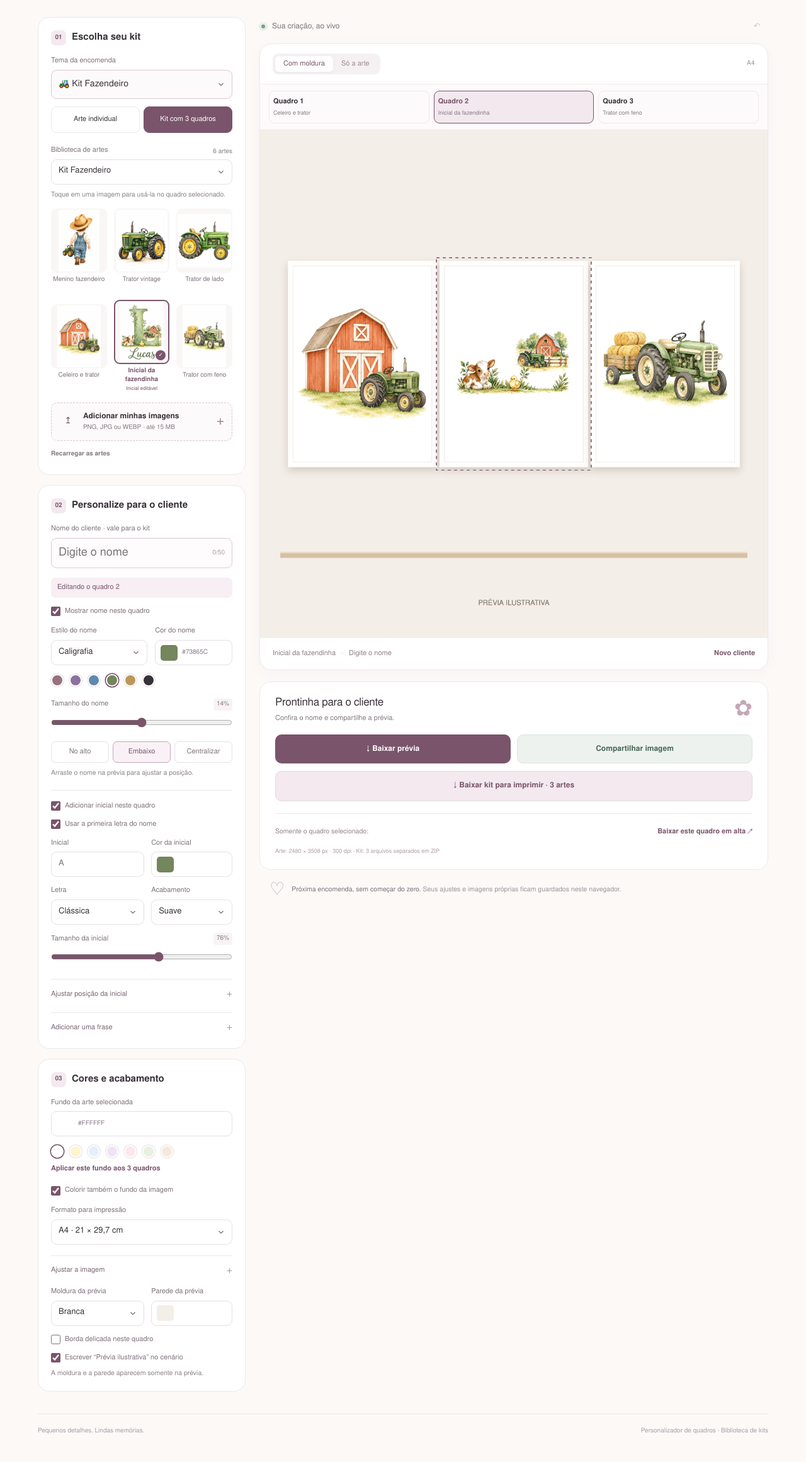
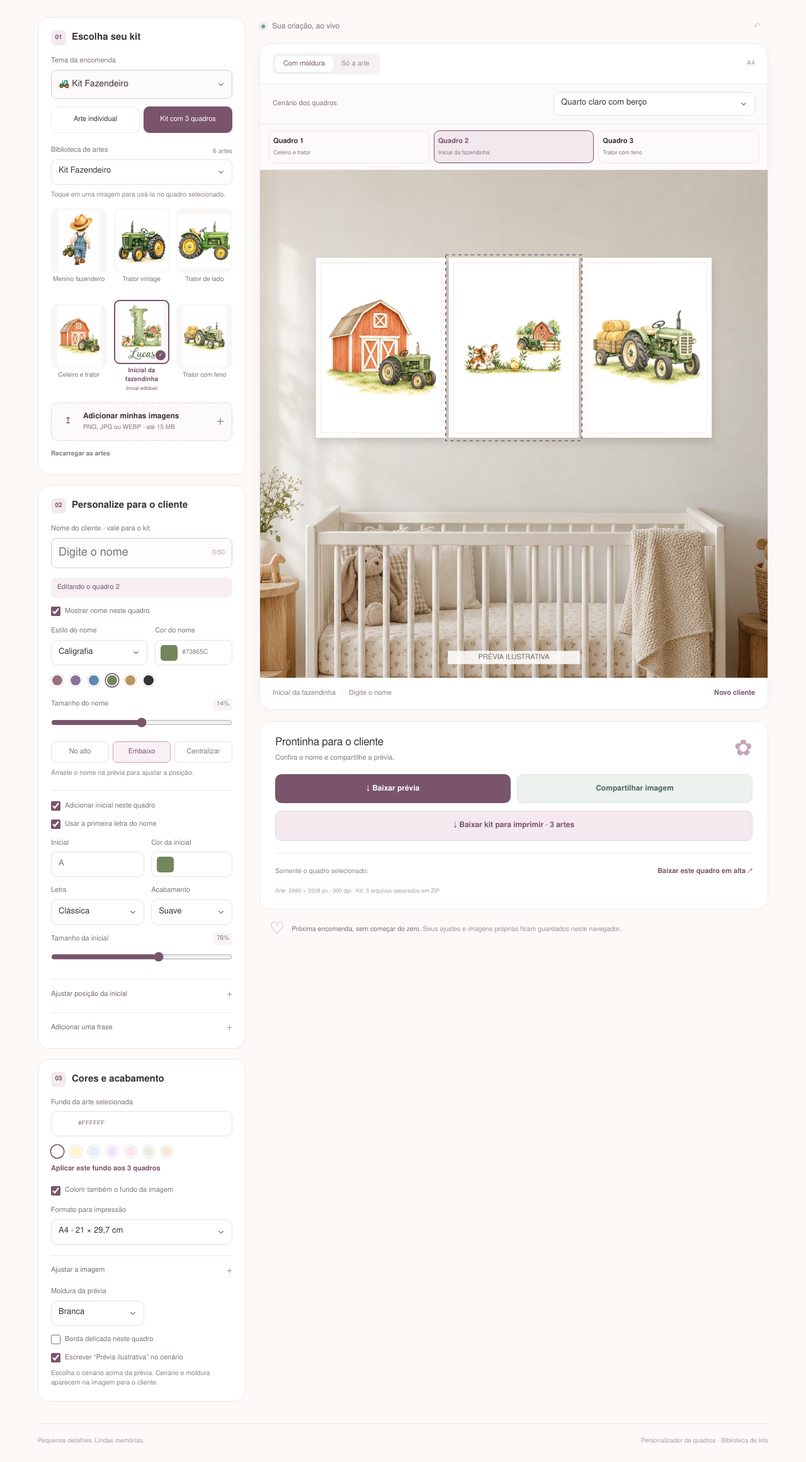
Before and after one commit to encantoemresina7-cpu/calculadora-aurora, a website: page personalizador-quadros/index.html in a window 1280 px wide. Shown: the part 224-2545 px from the top of the page at 63% size. Drawn offline with Linux system fonts and the light colour scheme.

Commit message:
Adiciona cenários de quarto infantil às prévias dos quadros

```diff
--- a/personalizador-quadros/app.js
+++ b/personalizador-quadros/app.js
@@ -1,14 +1,15 @@
-import { DEFAULT_STATE, clamp, getDimensions, renderArt, renderScene, renderFlatPreview, renderKit } from './render.mjs?v=20261014-artes';
-import { setPngDpi, zipFiles } from './export.mjs?v=20261014-artes';
-import { KITS, BUILTINS, initialFromName } from './catalog.mjs?v=20261014-artes';
-import { prepareImage } from './images.mjs?v=20261014-artes';
+import { DEFAULT_STATE, clamp, getDimensions, renderArt, renderScene, renderFlatPreview, renderKit } from './render.mjs?v=20261014-cenarios';
+import { setPngDpi, zipFiles } from './export.mjs?v=20261014-cenarios';
+import { KITS, BUILTINS, initialFromName } from './catalog.mjs?v=20261014-cenarios';
+import { prepareImage } from './images.mjs?v=20261014-cenarios';
+import { SCENES, sceneById } from './scenes.mjs?v=20261014-cenarios';
 
 const $=id=>document.getElementById(id);
 const KEY='atelie-quadros-v2',LEGACY='atelie-quadros-v1';
 const COLORS=['#987180','#8d719d','#5f89ae','#73865c','#bc975d','#373139'];
 const BACKGROUNDS=['#ffffff','#fff4cb','#e5effa','#eee4f8','#fde7ec','#e8f0df','#f5ead8'];
 const canvas=$('previewCanvas'),ctx=canvas.getContext('2d');
-let arts=[...BUILTINS],state,db=null,history=[],images=[],imageCache=new Map(),layouts=[],nameBoxes=[];
+let arts=[...BUILTINS],state,db=null,history=[],images=[],sceneImage=null,imageCache=new Map(),layouts=[],nameBoxes=[];
 let revision=0,ready=false,exporting=false,paintRequest=0,saveTimer=0,toastTimer=0,drag=null;
 const clone=x=>JSON.parse(JSON.stringify(x));
 const current=()=>state.frames[state.selected];
@@ -24,7 +25,7 @@ function design(id,kit){
 function fresh(){
   const kit=KITS[0];
   return {version:2,kitId:kit.id,composition:'kit',selected:1,name:'',initialOverride:'',autoInitial:true,
-    frame:'white',wallColor:'#f4eee8',proof:true,mode:'scene',format:'a4',
+    frame:'white',wallColor:'#f4eee8',sceneId:'claro',proof:true,mode:'scene',format:'a4',
     frames:kit.defaults.map(id=>design(id,kit)),drafts:{}};
 }
 function toast(text){clearTimeout(toastTimer);$('toast').textContent=text;$('toast').hidden=false;toastTimer=setTimeout(()=>$('toast').hidden=true,6000);}
@@ -63,7 +64,7 @@ function sync(){
   const d=current();
   $('undoBtn').disabled=history.length===0;
   const fields={nameInput:state.name,initialInput:state.autoInitial?initialFromName(state.name):state.initialOverride,
-    kitSelect:state.kitId,fontSelect:d.font,colorInput:d.color,sizeRange:d.size,formatSelect:state.format,
+    kitSelect:state.kitId,sceneSelect:state.sceneId,fontSelect:d.font,colorInput:d.color,sizeRange:d.size,formatSelect:state.format,
     imageScale:d.imageScale,imageY:d.imageY,frameSelect:state.frame,backgroundInput:d.background,
     wallInput:state.wallColor,subtitleInput:d.subtitle,initialColor:d.initialColor,initialSize:d.initialSize,
     initialFont:d.initialFont,initialPattern:d.initialPattern,initialX:Math.round(d.initialX*100),initialY:Math.round(d.initialY*100)};
@@ -71,6 +72,7 @@ function sync(){
   $('autoInitial').checked=state.autoInitial;$('initialInput').disabled=state.autoInitial;
   for(const[id,key]of Object.entries({showName:'showName',showInitial:'showInitial',removePaperCheck:'removePaper',borderCheck:'border'}))$(id).checked=!!d[key];
   $('proofCheck').checked=state.proof;
+  $('sceneControls').hidden=state.mode!=='scene';$('wallField').hidden=state.sceneId!=='wall';
   $('initialOptions').hidden=!d.showInitial;$('nameCount').textContent=state.name.length+'/50';
   $('sizeOutput').value=d.size+'%';$('imageScaleOutput').value=d.imageScale+'%';
   $('imageYOutput').value=d.imageY===0?'Centro':d.imageY+'%';$('initialSizeOutput').value=d.initialSize+'%';
@@ -105,8 +107,8 @@ function createArt(i,width){
 function paint(){
   if(!ready)return;
   const rendered=state.frames.map((_,i)=>createArt(i,720));nameBoxes=rendered.map(r=>r.bounds);
-  if(state.composition==='kit')layouts=renderKit(ctx,canvas.width,canvas.height,state,rendered.map(r=>r.canvas),state.mode==='art');
-  else{const r=rendered[state.selected].canvas;layouts=[];layouts[state.selected]=state.mode==='scene'?renderScene(ctx,canvas.width,canvas.height,state,r):renderFlatPreview(ctx,canvas.width,canvas.height,r);}
+  if(state.composition==='kit')layouts=renderKit(ctx,canvas.width,canvas.height,state,rendered.map(r=>r.canvas),state.mode==='art',sceneImage);
+  else{const r=rendered[state.selected].canvas;layouts=[];layouts[state.selected]=state.mode==='scene'?renderScene(ctx,canvas.width,canvas.height,state,r,sceneImage):renderFlatPreview(ctx,canvas.width,canvas.height,r);}
   if(state.composition==='kit'){
     const l=layouts[state.selected];ctx.save();ctx.strokeStyle='#7a546b';ctx.setLineDash([7,8]);ctx.lineWidth=2;ctx.strokeRect(l.x-l.border-7,l.y-l.border-7,l.width+l.border*2+14,l.height+l.border*2+14);ctx.restore();
   }
@@ -116,14 +118,17 @@ function decode(url){return new Promise((resolve,reject)=>{const im=new Image();
 async function refreshImages(){
   ready=false;buttonsEnabled();$('canvasLoading').hidden=false;const ticket=++revision;
   try{
-    const loaded=await Promise.all(state.frames.map(async f=>{
+    const background=sceneById(state.sceneId);
+    const sceneKey='scene:'+background.id;
+    if(background.url&&!imageCache.has(sceneKey))imageCache.set(sceneKey,decode(background.url).catch(e=>{imageCache.delete(sceneKey);throw e;}));
+    const [loaded,room]=await Promise.all([Promise.all(state.frames.map(async f=>{
       const a=artById(f.artId);if(!a)throw new Error('Arte não encontrada');
       const key=a.id+':'+f.removePaper;
       if(!imageCache.has(key))imageCache.set(key,decode(a.url).then(im=>prepareImage(im,f.removePaper,a)));
       try{return await imageCache.get(key);}catch(e){imageCache.delete(key);throw e;}
-    }));
-    if(ticket!==revision)return;images=loaded;ready=true;sync();paint();save();
-  }catch{if(ticket!==revision)return;$('canvasLoading').hidden=true;toast('Uma arte não carregou. Escolha outra imagem ou toque em tentar novamente.');}
+    })),background.url?imageCache.get(sceneKey):null]);
+    if(ticket!==revision)return;images=loaded;sceneImage=room;ready=true;sync();paint();save();
+  }catch{if(ticket!==revision)return;$('canvasLoading').hidden=true;toast('Uma imagem não carregou. Escolha outra arte ou cenário, ou toque em recarregar as artes.');}
   buttonsEnabled();
 }
 function selectArt(id){
@@ -179,8 +184,8 @@ async function exportImage(kind,share=false){
     else{
       const c=document.createElement('canvas');c.width=1600;c.height=1600;
       const list=state.frames.map((_,i)=>createArt(i,1000).canvas);
-      if(state.composition==='kit')renderKit(c.getContext('2d'),1600,1600,state,list);
-      else renderScene(c.getContext('2d'),1600,1600,state,list[state.selected]);
+      if(state.composition==='kit')renderKit(c.getContext('2d'),1600,1600,state,list,false,sceneImage);
+      else renderScene(c.getContext('2d'),1600,1600,state,list[state.selected],sceneImage);
       blob=await canvasBlob(c,'image/jpeg',.95);filename='previa-'+safeName(state.name)+'.jpg';
     }
     if(rev!==revision)throw new Error('A arte mudou');
@@ -212,6 +217,7 @@ canvas.addEventListener('pointermove',e=>{
 for(const event of ['pointerup','pointercancel'])canvas.addEventListener(event,e=>{if(!drag||drag.id!==e.pointerId)return;drag=null;canvas.classList.remove('is-dragging');save();});
 canvas.addEventListener('keydown',e=>{const v={ArrowLeft:[-1,0],ArrowRight:[1,0],ArrowUp:[0,-1],ArrowDown:[0,1]}[e.key];if(v){e.preventDefault();changeDesign({nameX:clamp(current().nameX+v[0]*.01,.02,.98),nameY:clamp(current().nameY+v[1]*.01,.03,.97)});}});
 $('kitSelect').addEventListener('change',e=>switchKit(e.target.value));
+$('sceneSelect').addEventListener('change',e=>{changeGlobal({sceneId:e.target.value});refreshImages();});
 $('artFilter').addEventListener('change',renderGallery);
 $('compositionSingle').addEventListener('click',()=>changeGlobal({composition:'single'}));
 $('compositionKit').addEventListener('click',()=>changeGlobal({composition:'kit'}));
@@ -265,6 +271,7 @@ function sanitize(saved){
   if(typeof saved.autoInitial==='boolean')base.autoInitial=saved.autoInitial;
   if(['kit','single'].includes(saved.composition))base.composition=saved.composition;
   if(['scene','art'].includes(saved.mode))base.mode=saved.mode;
+  if(SCENES.some(scene=>scene.id===saved.sceneId))base.sceneId=saved.sceneId;
   if(['a4','24x33','square','original'].includes(saved.format))base.format=saved.format;
   if(['white','wood','pink','black','none'].includes(saved.frame))base.frame=saved.frame;
   if(validColor(saved.wallColor))base.wallColor=saved.wallColor;
@@ -289,6 +296,7 @@ function sanitize(saved){
 }
 async function init(){
   state=fresh();
+  for(const scene of SCENES)$('sceneSelect').add(new Option(scene.title,scene.id));
   for(const kit of KITS){const o=new Option(kit.icon+' '+kit.title,kit.id);$('kitSelect').add(o);$('artFilter').add(new Option(kit.title,kit.id));}
   $('artFilter').add(new Option('Minhas imagens','custom'));
   try{db=await openDB();const saved=await dbOperation('readonly',s=>s.getAll());arts.push(...saved.filter(a=>a.blob instanceof Blob).map(a=>({...a,url:URL.createObjectURL(a.blob),custom:true,kit:'custom',hasName:true,removePaper:false})));}catch{db=null;}
--- a/personalizador-quadros/index.html
+++ b/personalizador-quadros/index.html
@@ -7,8 +7,8 @@
   <meta name="description" content="Personalize quadros infantis por kit: escolha as artes, troque o fundo e adicione o nome e a inicial do cliente.">
   <title>Seu Ateliê · Kits personalizados</title>
   <link rel="icon" type="image/svg+xml" href="assets/favicon.svg">
-  <link rel="stylesheet" href="styles.css?v=20261014-artes">
-  <script type="module" src="app.js?v=20261014-artes"></script>
+  <link rel="stylesheet" href="styles.css?v=20261014-cenarios">
+  <script type="module" src="app.js?v=20261014-cenarios"></script>
 </head>
 <body>
   <header class="site-header">
@@ -76,16 +76,17 @@
             <div class="range-header"><label for="imageScale">Tamanho da imagem</label><output id="imageScaleOutput"></output></div><input type="range" id="imageScale" min="35" max="140">
             <div class="range-header"><label for="imageY">Posição da imagem</label><output id="imageYOutput"></output></div><input type="range" id="imageY" min="-25" max="25">
           </details>
-          <div class="two-fields"><div><label for="frameSelect" class="field-label">Moldura da prévia</label><select id="frameSelect"><option value="white">Branca</option><option value="wood">Madeira clara</option><option value="pink">Rosa</option><option value="black">Preta</option><option value="none">Sem moldura</option></select></div><div><label for="wallInput" class="field-label">Parede da prévia</label><div class="color-picker"><input id="wallInput" type="color" aria-label="Cor da parede da prévia"></div></div></div>
+          <div class="two-fields"><div><label for="frameSelect" class="field-label">Moldura da prévia</label><select id="frameSelect"><option value="white">Branca</option><option value="wood">Madeira clara</option><option value="pink">Rosa</option><option value="black">Preta</option><option value="none">Sem moldura</option></select></div><div id="wallField"><label for="wallInput" class="field-label">Parede da prévia</label><div class="color-picker"><input id="wallInput" type="color" aria-label="Cor da parede da prévia"></div></div></div>
           <label class="checkbox"><input id="borderCheck" type="checkbox"><span>Borda delicada neste quadro</span></label>
           <label class="checkbox"><input id="proofCheck" type="checkbox" checked><span>Escrever “Prévia ilustrativa” no cenário</span></label>
-          <p class="hint">A moldura e a parede aparecem somente na prévia.</p>
+          <p class="hint">Escolha o cenário acima da prévia. Cenário e moldura aparecem na imagem para o cliente.</p>
         </section>
       </aside>
       <section class="preview-section" aria-label="Prévia e exportação">
         <div class="preview-heading"><div><span class="live-dot"></span><strong>Sua criação, ao vivo</strong></div><button id="undoBtn" class="icon-button" aria-label="Desfazer última alteração" title="Desfazer" disabled>↶</button></div>
         <div class="preview-card">
           <div class="preview-toolbar"><div class="segmented" role="group" aria-label="Tipo de prévia"><button type="button" id="sceneMode" class="active" aria-pressed="true">Com moldura</button><button type="button" id="artMode" aria-pressed="false">Só a arte</button></div><span class="format-badge" id="formatBadge">A4</span></div>
+          <div class="scene-controls" id="sceneControls"><label for="sceneSelect">Cenário dos quadros</label><select id="sceneSelect" aria-label="Cenário dos quadros"></select></div>
           <div class="slot-controls" id="slotControls" role="group" aria-label="Escolha o quadro para editar"><button type="button" class="slot-button" id="slot0"><strong>Quadro 1</strong><small></small></button><button type="button" class="slot-button" id="slot1"><strong>Quadro 2</strong><small></small></button><button type="button" class="slot-button" id="slot2"><strong>Quadro 3</strong><small></small></button></div>
           <div class="canvas-wrap"><canvas id="previewCanvas" width="1200" height="1200" tabindex="0" aria-label="Prévia dos quadros. Toque em um quadro para editar. Arraste o nome ou use as setas do teclado para ajustar."></canvas><div class="canvas-loading" id="canvasLoading"><span></span> Preparando suas artes…</div></div>
           <div class="preview-footer"><span><span id="currentArtLabel"></span><span class="divider-dot">·</span><span id="currentNameLabel"></span></span><button id="resetBtn" class="text-button">Novo cliente</button></div>
@@ -104,6 +105,6 @@
     <footer class="page-footer"><span>Pequenos detalhes. Lindas memórias.</span><span>Personalizador de quadros · Biblioteca de kits</span></footer>
   </main>
   <div id="toast" class="toast" role="status" aria-live="polite" hidden></div>
-  <dialog id="helpDialog" aria-labelledby="helpTitle"><button id="closeHelp" class="dialog-close" aria-label="Fechar ajuda">×</button><p class="eyebrow">SEU ATELIÊ, DO SEU JEITO</p><h2 id="helpTitle">Uma encomenda em poucos passos</h2><ol><li><strong>Escolha o kit.</strong> Use o tema pronto ou monte um kit trocando as imagens de cada quadro.</li><li><strong>Digite o nome.</strong> A inicial acompanha a primeira letra do nome. Você também pode escolher outra inicial.</li><li><strong>Edite cada quadro.</strong> Toque em Quadro 1, 2 ou 3. Escolha se quer nome e inicial, altere cores e ajuste as posições.</li><li><strong>Prepare a entrega.</strong> Baixe ou compartilhe a prévia para aprovação. Para imprimir, baixe o kit em ZIP ou cada quadro separadamente.</li></ol><p class="help-note">No formato A4, cada arte tem 2480 × 3508 pixels e metadados de 300 dpi. Imprima em escala de 100%. A nitidez depende da resolução original. Para adicionar imagens próprias, prefira arquivos sem nomes impressos. As imagens próprias ficam neste navegador e não passam automaticamente para outro aparelho.</p><button id="startBtn" class="button button-primary">Vamos personalizar</button></dialog>
+  <dialog id="helpDialog" aria-labelledby="helpTitle"><button id="closeHelp" class="dialog-close" aria-label="Fechar ajuda">×</button><p class="eyebrow">SEU ATELIÊ, DO SEU JEITO</p><h2 id="helpTitle">Uma encomenda em poucos passos</h2><ol><li><strong>Escolha o kit.</strong> Use o tema pronto ou monte um kit trocando as imagens de cada quadro.</li><li><strong>Digite o nome.</strong> A inicial acompanha a primeira letra do nome. Você também pode escolher outra inicial.</li><li><strong>Edite cada quadro.</strong> Toque em Quadro 1, 2 ou 3. Escolha se quer nome e inicial, altere cores e ajuste as posições.</li><li><strong>Escolha o cenário.</strong> Acima da prévia, escolha o quarto claro, azul, rosa ou a parede lisa.</li><li><strong>Prepare a entrega.</strong> Baixe ou compartilhe a prévia para aprovação. Para imprimir, baixe o kit em ZIP ou cada quadro separadamente.</li></ol><p class="help-note">No formato A4, cada arte tem 2480 × 3508 pixels e metadados de 300 dpi. Imprima em escala de 100%. A nitidez depende da resolução original. Para adicionar imagens próprias, prefira arquivos sem nomes impressos. As imagens próprias ficam neste navegador e não passam automaticamente para outro aparelho.</p><button id="startBtn" class="button button-primary">Vamos personalizar</button></dialog>
 </body>
 </html>
--- a/personalizador-quadros/render.mjs
+++ b/personalizador-quadros/render.mjs
@@ -1,4 +1,5 @@
 import { renderInitial } from './initial.mjs?v=20261014-kits';
+import { roomPictureArea } from './scenes.mjs?v=20261014-cenarios';
 export const FORMATS = {
   a4: { label: 'A4', width: 2480, height: 3508 },
   '24x33': { label: '24 × 33 cm', width: 2835, height: 3898 },
@@ -105,8 +106,13 @@ export function renderArt(ctx, w, h, state, image) {
   return nameBox;
 }
 
-export function getSceneLayout(w, h, artRatio, frame) {
-  const border = frame === 'none' ? 0 : w * 0.019;
+export function getSceneLayout(w, h, artRatio, frame, room=false) {
+  const border = frame === 'none' ? 0 : w * (room ? 0.012 : 0.019);
+  if(room){
+    const area=roomPictureArea(w,h);
+    const height=Math.min(area.height,area.width/artRatio),width=height*artRatio;
+    return {x:area.x+(area.width-width)/2,y:area.y+(area.height-height)/2,width,height,border};
+  }
   let innerW = w * (artRatio > 1.1 ? 0.65 : artRatio > 0.95 ? 0.52 : 0.44);
   let innerH = innerW / artRatio;
   if (innerH > h * 0.65) { innerH = h * 0.65; innerW = innerH * artRatio; }
@@ -114,8 +120,13 @@ export function getSceneLayout(w, h, artRatio, frame) {
   return { x, y, width: innerW, height: innerH, border };
 }
 
-export function renderScene(ctx, w, h, state, artCanvas) {
-  ctx.save();ctx.clearRect(0,0,w,h);
+function sceneBackground(ctx,w,h,state,backgroundImage){
+  if(backgroundImage){
+    const iw=backgroundImage.naturalWidth||backgroundImage.width,ih=backgroundImage.naturalHeight||backgroundImage.height;
+    const scale=Math.max(w/iw,h/ih);
+    ctx.drawImage(backgroundImage,(w-iw*scale)/2,(h-ih*scale)/2,iw*scale,ih*scale);
+    return;
+  }
   const wall = ctx.createLinearGradient(0, 0, w, h);
   wall.addColorStop(0, state.wallColor||'#f9f6f1');wall.addColorStop(1, state.wallColor||'#ece7df');
   ctx.fillStyle = wall;ctx.fillRect(0,0,w,h);
@@ -128,8 +139,19 @@ export function renderScene(ctx, w, h, state, artCanvas) {
   shelf.addColorStop(0,'#e2d3c0');shelf.addColorStop(1,'#cbb8a0');
   ctx.fillStyle = shelf;ctx.fillRect(w*.08,shelfY,w*.84,h*.012);
   ctx.fillStyle='#f3ede4';ctx.fillRect(w*.08,shelfY,w*.84,h*.003);
+}
 
-  const layout = getSceneLayout(w,h,artCanvas.width/artCanvas.height,state.frame);
+function sceneProof(ctx,w,h,room){
+  ctx.save();ctx.font=`${w*.014}px "Moderna"`;ctx.textAlign='center';ctx.textBaseline='middle';
+  if(room){ctx.fillStyle='#ffffffdc';ctx.fillRect(w*.37,h*.947,w*.26,h*.026);}
+  ctx.fillStyle='#76695c';ctx.fillText('PRÉVIA ILUSTRATIVA',w/2,h*(room ? .96 : .934));ctx.restore();
+}
+
+export function renderScene(ctx, w, h, state, artCanvas, backgroundImage=null) {
+  ctx.save();ctx.clearRect(0,0,w,h);
+  sceneBackground(ctx,w,h,state,backgroundImage);
+
+  const layout = getSceneLayout(w,h,artCanvas.width/artCanvas.height,state.frame,!!backgroundImage);
   const {x,y,width:aw,height:ah,border:b} = layout;
   ctx.save();ctx.shadowColor='#52423438';ctx.shadowBlur=w*.038;ctx.shadowOffsetX=w*.009;ctx.shadowOffsetY=h*.017;
   ctx.fillStyle=state.frame==='none'?'#fff':({white:'#fffefd',wood:'#ccae8b',pink:'#d9b5c3',black:'#373332'}[state.frame] || '#fffefd');
@@ -144,7 +166,7 @@ export function renderScene(ctx, w, h, state, artCanvas) {
   }
   ctx.drawImage(artCanvas,x,y,aw,ah);
   ctx.strokeStyle='#74615525';ctx.lineWidth=w*.002;ctx.strokeRect(x,y,aw,ah);
-  if(state.proof){ctx.font=`${w*.016}px "Moderna"`;ctx.textAlign='center';ctx.textBaseline='middle';ctx.fillStyle='#9c8c81';ctx.fillText('PRÉVIA ILUSTRATIVA',w/2,h*.934);}
+  if(state.proof)sceneProof(ctx,w,h,!!backgroundImage);
   ctx.restore();
   return layout;
 }
@@ -159,13 +181,16 @@ export function renderFlatPreview(ctx, w, h, artCanvas) {
 }
 
 // The same composition is used by the screen, downloads and sharing.
-export function renderKit(ctx,w,h,state,canvases,flat=false){
+export function renderKit(ctx,w,h,state,canvases,flat=false,backgroundImage=null){
   ctx.save();ctx.clearRect(0,0,w,h);
-  ctx.fillStyle=flat?'#f3eeeb':(state.wallColor||'#f2eee8');ctx.fillRect(0,0,w,h);
-  const gap=w*.025,limit=w*.87,ratios=canvases.map(c=>c.width/c.height);
-  const ah=Math.min(h*.59,(limit-gap*2)/ratios.reduce((a,b)=>a+b,0));
+  const room=!flat&&!!backgroundImage;
+  if(flat){ctx.fillStyle='#f3eeeb';ctx.fillRect(0,0,w,h);}
+  else sceneBackground(ctx,w,h,state,backgroundImage);
+  const area=room?roomPictureArea(w,h):null;
+  const gap=w*.025,limit=room?area.width:w*.87,ratios=canvases.map(c=>c.width/c.height);
+  const ah=Math.min(room?area.height:h*.59,(limit-gap*2)/ratios.reduce((a,b)=>a+b,0));
   const total=ah*ratios.reduce((a,b)=>a+b,0)+gap*2;
-  let x=(w-total)/2;const y=(h-ah)/2-h*.04,layouts=[];
+  let x=(w-total)/2;const y=room?area.y+(area.height-ah)/2:(h-ah)/2-h*.04,layouts=[];
   for(let i=0;i<canvases.length;i++){
     const aw=ah*ratios[i],b=flat||state.frame==='none'?0:w*.010;
     const colors={white:'#fffefd',wood:'#cdb18b',pink:'#d9b5c3',black:'#373332'};
@@ -176,9 +201,7 @@ export function renderKit(ctx,w,h,state,canvases,flat=false){
     layouts.push({x,y,width:aw,height:ah,border:b});x+=aw+gap;
   }
   if(!flat){
-    ctx.fillStyle='#d5c0a3';ctx.fillRect(w*.04,h*.83,w*.92,h*.012);
-    ctx.fillStyle='#e9dbc9';ctx.fillRect(w*.04,h*.83,w*.92,h*.003);
-    if(state.proof){ctx.fillStyle='#76695c';ctx.textAlign='center';ctx.font=w*.014+'px Moderna';ctx.fillText('PRÉVIA ILUSTRATIVA',w/2,h*.935);}
+    if(state.proof)sceneProof(ctx,w,h,room);
   }
   ctx.restore();return layouts;
 }
--- /dev/null
+++ b/personalizador-quadros/scenes.mjs
@@ -0,0 +1,13 @@
+export const SCENES = [
+  {id:'claro',title:'Quarto claro com berço',url:'assets/scenes/quarto-claro.webp'},
+  {id:'azul',title:'Quarto azul',url:'assets/scenes/quarto-azul.webp'},
+  {id:'rosa',title:'Quarto rosa',url:'assets/scenes/quarto-rosa.webp'},
+  {id:'wall',title:'Parede lisa · escolher a cor'},
+];
+
+export const sceneById = id => SCENES.find(scene=>scene.id===id)||SCENES[0];
+
+// All room photos leave this wall area free of furniture.
+export function roomPictureArea(w,h) {
+  return {x:w*.12,y:h*.12,width:w*.76,height:h*.46};
+}
--- a/personalizador-quadros/styles.css
+++ b/personalizador-quadros/styles.css
@@ -179,9 +179,14 @@ dialog>.button{width:100%;font-size:13px}
 .button-kit{width:100%;background:#f3e9ef;color:var(--accent);border:1px solid #e7d6e1;margin-top:12px;font-size:12px}
 .reload-button{margin-top:10px;display:block;font-size:10px;color:var(--muted)}
 .mobile-shortcuts{display:none}
+.scene-controls{display:flex;align-items:center;gap:16px;padding:12px 20px;background:#fcfafb;border-bottom:1px solid var(--line)}
+.scene-controls label{font-size:11px;color:var(--muted);white-space:nowrap}
+.scene-controls select{max-width:320px;margin-left:auto;height:38px}
 .preview-footer>span{overflow:hidden;min-width:0}
 #currentArtLabel{overflow:hidden;text-overflow:ellipsis;white-space:nowrap;max-width:190px}
 @media(max-width:730px){
+  .scene-controls{padding:11px 14px;gap:8px;align-items:stretch;flex-direction:column}
+  .scene-controls select{max-width:none;height:42px}
   .mobile-shortcuts{display:flex;padding:0 16px 14px;justify-content:space-between;gap:12px}
   .preview-footer #resetBtn{display:block}.preview-footer #currentNameLabel{max-width:90px}
   .slot-controls{padding:9px}.slot-button small{font-size:8px}.slot-button strong{font-size:10px}
```
Also changed, not shown: personalizador-quadros/assets/scenes/sources.json (added, +8 -0 lines), personalizador-quadros/check.mjs (+4 -3 lines), personalizador-quadros/test.mjs (+11 -0 lines), personalizador-quadros/README.md, personalizador-quadros/assets/scenes/quarto-azul.webp (added), personalizador-quadros/assets/scenes/quarto-claro.webp (added), personalizador-quadros/assets/scenes/quarto-rosa.webp (added).
